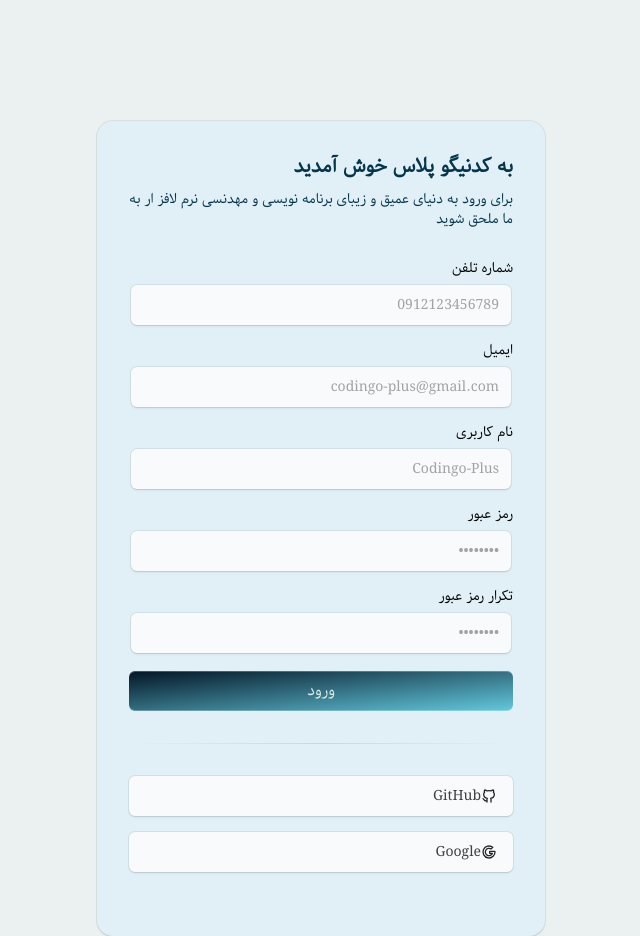
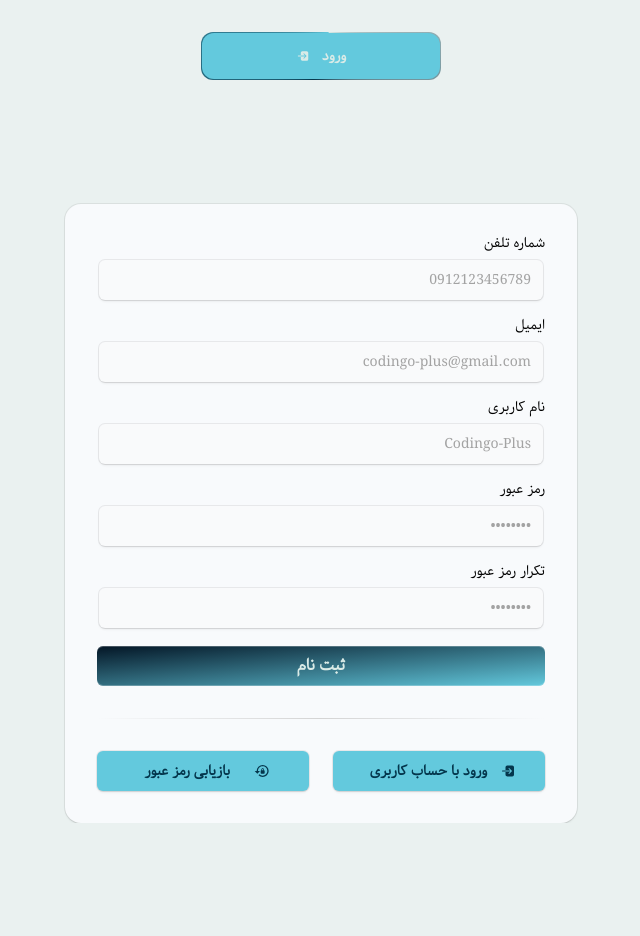
Before and after one commit to arvinmaroufi/Codingo-Plus-Platform, a Next.js app in the folder frontend/: page /auth/register in a window 1280 px wide. Shown: the part 480-1416 px from the top of the page, without its empty margins (319-959 px from the left). After the commit the page ends 1303 px from the top, so only its background shows below. Built offline with nearby package versions, Linux system fonts and the light colour scheme.

Commit message:
The register page ui and textes are optimized and the MagicButton updated.

```diff
--- a/frontend/src/app/auth/register/page.tsx
+++ b/frontend/src/app/auth/register/page.tsx
@@ -4,7 +4,8 @@
 import { Input } from "@/components/ui/Input";
 import { cn } from "@/lib/utils";
 
-import { IconBrandGithub,  IconBrandGoogle } from "@tabler/icons-react";
+import { MdLockReset } from "react-icons/md";
+import { IoLogIn } from "react-icons/io5";
 import HeroSection from "@/components/HeroSection";
 
 
@@ -19,25 +20,20 @@
 
 
     return (
-        <main className="flex justify-between items-center gap-6 flex-col mx-auto sm:px-10 px-5">
+        <main className="flex justify-evenly items-center gap-6 flex-col mx-auto sm:px-10 px-5">
           <HeroSection
-            title="مجموعه ی کدینگو"
-            mainText="آموزش توسعه و مهندسی نرم افزار"
-            subText="به مجم.عه ی کدینگو خوش آمدید"
+            title="ثبت نام"
+            mainText="با ثبت نام در مجموعه کدینگو می توانید به دوره های ما دسترسی داشته باشید"
+            subText="اگر حساب کاربری دارید می توانید وارد شوید"
 
-            buttonTitle="مشاهده ی دوره ها"
+            buttonTitle="ورود"
+            buttonIcon={<IoLogIn />}
             buttonPosition="right"
             buttonUrl="/courses"
+            buttonClasses="font-bold"
           />
-          <div className="shadow-input mx-auto max-w-md rounded-none bg-highlight-text-dark  p-4 md:rounded-2xl md:p-8 dark:bg-main-text-light">
-              <h2 className="text-xl font-bold text-main-text-light dark:text-main-text-dark">
-                  به کدنیگو پلاس خوش آمدید
-              </h2>
-              <p className="mt-2 max-w-sm text-sm text-main-text-light dark:text-main-text-dark">
-                برای ورود به دنیای عمیق و زیبای برنامه نویسی و مهدنسی نرم لافز ار به ما ملحق شوید
-              </p>
-
-              <form className="my-8" onSubmit={handleSubmit}>
+          <div className="flex items-center justify-between shadow-input mx-auto max-w-lg bg-slate-50 p-4 rounded-2xl md:p-8 dark:bg-slate-800 w-[80vw]">
+            <form className="w-full" onSubmit={handleSubmit}>
               {/* phone */}
               <LabelInputContainer className="mb-4">
                 <Label htmlFor="phone">شماره تلفن</Label>
@@ -69,30 +65,24 @@
               </LabelInputContainer>
 
               <button
-                  className="group/btn relative block h-10 w-full rounded-md bg-gradient-to-br from-base-dark to-primary-light font-medium text-highlight-text-light shadow-[0px_1px_0px_0px_#ffffff40_inset,0px_-1px_0px_0px_#ffffff40_inset] dark:bg-base-light dark:from-base-light dark:to-primary-dark dark:text-main-text-light dark:shadow-[0px_1px_0px_0px_#27272a_inset,0px_-1px_0px_0px_#27272a_inset]"
+                className="group/btn relative block h-10 w-full rounded-md bg-gradient-to-br from-base-dark to-primary-light font-bold text-highlight-text-light shadow-[0px_1px_0px_0px_#ffffff40_inset,0px_-1px_0px_0px_#ffffff40_inset] dark:bg-base-light dark:from-base-light dark:to-primary-dark dark:text-main-text-light dark:shadow-[0px_1px_0px_0px_#27272a_inset,0px_-1px_0px_0px_#27272a_inset]"
                 type="submit"
               >
-                  ورود
+                ثبت نام
               <BottomGradient />
               </button>
 
               <div className="my-8 h-[1px] w-full bg-gradient-to-r from-transparent via-neutral-300 to-transparent dark:via-primary-dark" />
 
-                <div className="flex flex-col space-y-4">
-                  <button
-                      className="group/btn shadow-input relative flex h-10 w-full items-center justify-start space-x-2 rounded-md bg-gray-50 px-4 font-medium text-black dark:bg-zinc-900 dark:shadow-[0px_0px_1px_1px_#262626]"
-                      type="submit"
-                  >
-                      <IconBrandGithub className="h-4 w-4 text-neutral-800 dark:text-neutral-300" />
-                      <span className="text-sm text-neutral-700 dark:text-neutral-300">GitHub</span>
+              <div className="flex flex-row gap-6">
+                <button className="group/btn shadow-input relative flex h-10 w-full items-center justify-evenly space-x-2 rounded-md bg-primary-light px-4 font-bold dark:bg-primary-dark dark:shadow-[0px_0px_1px_1px_#262626]">
+                    <IoLogIn className="h-4 w-4 text-main-text-light dark:text-highlight-text-dark" />
+                    <span className="text-sm text-main-text-light dark:text-highlight-text-dark">ورود با حساب کاربری</span>
                     <BottomGradient />
                 </button>
-                  <button
-                      className="group/btn shadow-input relative flex h-10 w-full items-center justify-start space-x-2 rounded-md bg-gray-50 px-4 font-medium text-black dark:bg-zinc-900 dark:shadow-[0px_0px_1px_1px_#262626]"
-                      type="submit"
-                  >
-                      <IconBrandGoogle className="h-4 w-4 text-neutral-800 dark:text-neutral-300" />
-                      <span className="text-sm text-neutral-700 dark:text-neutral-300">Google</span>
+                <button className="group/btn shadow-input relative flex h-10 w-full items-center justify-evenly space-x-2 rounded-md bg-primary-light px-4 font-bold dark:bg-primary-dark dark:shadow-[0px_0px_1px_1px_#262626]">
+                    <MdLockReset className="h-4 w-4 text-main-text-light dark:text-highlight-text-dark" />
+                    <span className="text-sm text-main-text-light dark:text-highlight-text-dark">بازیابی رمز عبور</span>
                     <BottomGradient />
                 </button>
               </div>
--- a/frontend/src/components/MagicButton.tsx
+++ b/frontend/src/components/MagicButton.tsx
@@ -15,14 +15,14 @@
 }) => {
   return (
     <button
-      className="relative inline-flex h-12 w-full md:w-60 md:mt-10 overflow-hidden rounded-lg p-[1px] focus:outline-none"
+      className="relative inline-flex h-12 w-full md:w-60 md:mt-10 overflow-hidden rounded-xl p-[1px] focus:outline-none"
       onClick={handleClick}
     >
       <span className="absolute inset-[-1000%] animate-[spin_2s_linear_infinite] bg-[conic-gradient(from_90deg_at_50%_50%,#DAEBE7_0%,#04364C_50%,#63C9DD_100%)]" />
 
       {/* remove px-3 py-1, add px-5 gap-2 */}
       <span
-        className={`inline-flex h-full w-full cursor-pointer items-center justify-center rounded-lg bg-primary-light dark:bg-primary-dark px-7 text-sm font-medium text-main-text-dark dark:text-main-text-dark backdrop-blur-3xl gap-2 ${otherClasses}`}
+        className={`inline-flex h-full w-full cursor-pointer items-center justify-center rounded-xl bg-primary-light dark:bg-primary-dark px-7 text-sm font-bold text-main-text-dark dark:text-main-text-dark backdrop-blur-3xl gap-3 ${otherClasses}`}
       >
         {position === "left" && icon}
         {title}
```
Lines whose indentation alone changed are shown as unchanged.
